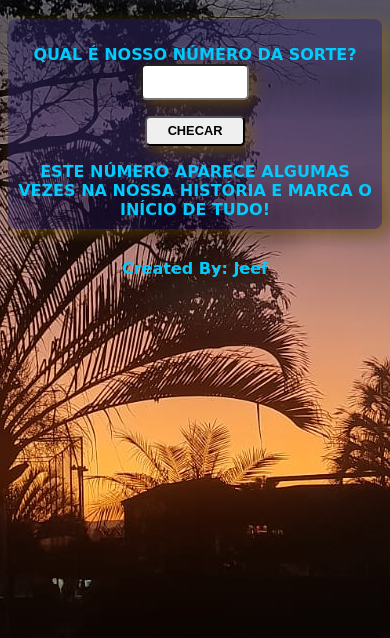
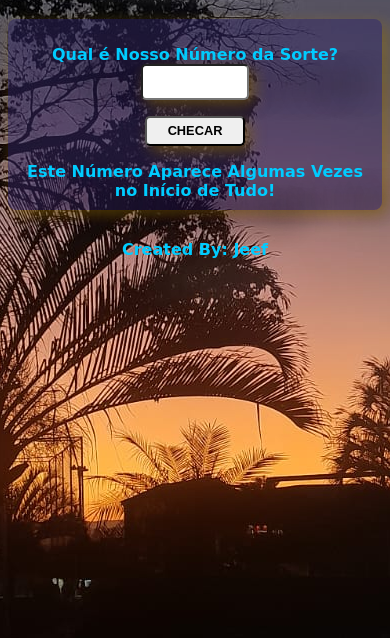
Before and after one commit to JeefIr/GITHUB-PAGES, a plain HTML site: page index.html in a window 390 px wide. Shown: the part 100-738 px from the top of the page. Drawn offline with Linux system fonts and the light colour scheme.

Commit message:
alteração de texto 3

```diff
--- a/index.html
+++ b/index.html
@@ -13,14 +13,14 @@
     <section>
         <div>
             <p>
-                <label for="dia" id = q1 >QUAL É NOSSO NÚMERO DA SORTE?</label>
+                <label for="dia" id = q1 >Qual é Nosso Número da Sorte?</label>
                 <input type="number" name="dia" id="dia">
             </p>
             <p>
                 <input id="botao" type="button" value="CHECAR" onclick="site()">
             </p>
         <div id="res">
-            ESTE NÚMERO APARECE ALGUMAS VEZES NA NOSSA HISTÓRIA E MARCA O INÍCIO DE TUDO!
+            Este Número Aparece Algumas Vezes no Início de Tudo!
         </div>
     </section>
 
--- a/modelo.js
+++ b/modelo.js
@@ -12,7 +12,7 @@ function site() {
     var q1 = document.getElementById('q1');
 
     if (day != 26) {
-        res.innerHTML = "ERROU FEIO! ERROU RUDE!";
+        res.innerHTML = "ERROU FEIO! ERROU RUDE!" ;
         img1.setAttribute('src', 'foto2.jpg');
         dia.style.display = 'none';
         botao.style.display = 'none';
--- a/style.css
+++ b/style.css
@@ -6,7 +6,7 @@ body {
     background-position: center;
     background-attachment: fixed;
     background-color: rgb(10, 8, 151);
-    font-family: 'Homemade Apple' , cursive ;
+    font-family: 'Homemade Apple' , cursive , sans-serif;
     text-shadow: 30px 30px 30px rgb(141, 105, 5);
 }
 
@@ -65,7 +65,7 @@ footer {
         background-position: center;
         background-attachment: fixed;
         background-color: rgb(21, 190, 212);
-        font-family: 'Homemade Apple' , cursive ;
+        font-family: 'Homemade Apple' , cursive , sans-serif ;
         font-weight: bold;
         text-shadow: 30px 30px 30px rgb(0, 0, 0);
         text-align: center;
```
